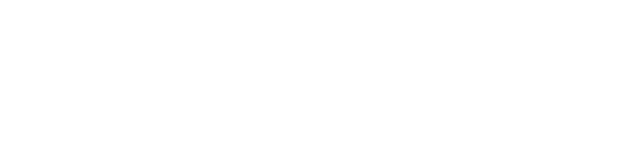
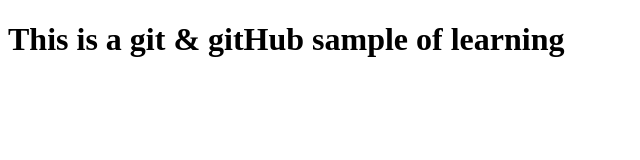
Before and after one commit to DhammanandSonsale/Delta-demo, a plain HTML site: page index.html in a window 1280 px wide. Shown: the whole page, without its empty margins (0-640 px from the left). Drawn offline with Linux system fonts and the light colour scheme.

Commit message:
Added headigin html

```diff
--- a/index.html
+++ b/index.html
@@ -6,6 +6,6 @@
     <title>Sample for Git & GitHub</title>
 </head>
 <body>
-
+    <h1>This is a git & gitHub sample of learning</h1>
 </body>
 </html>
```
